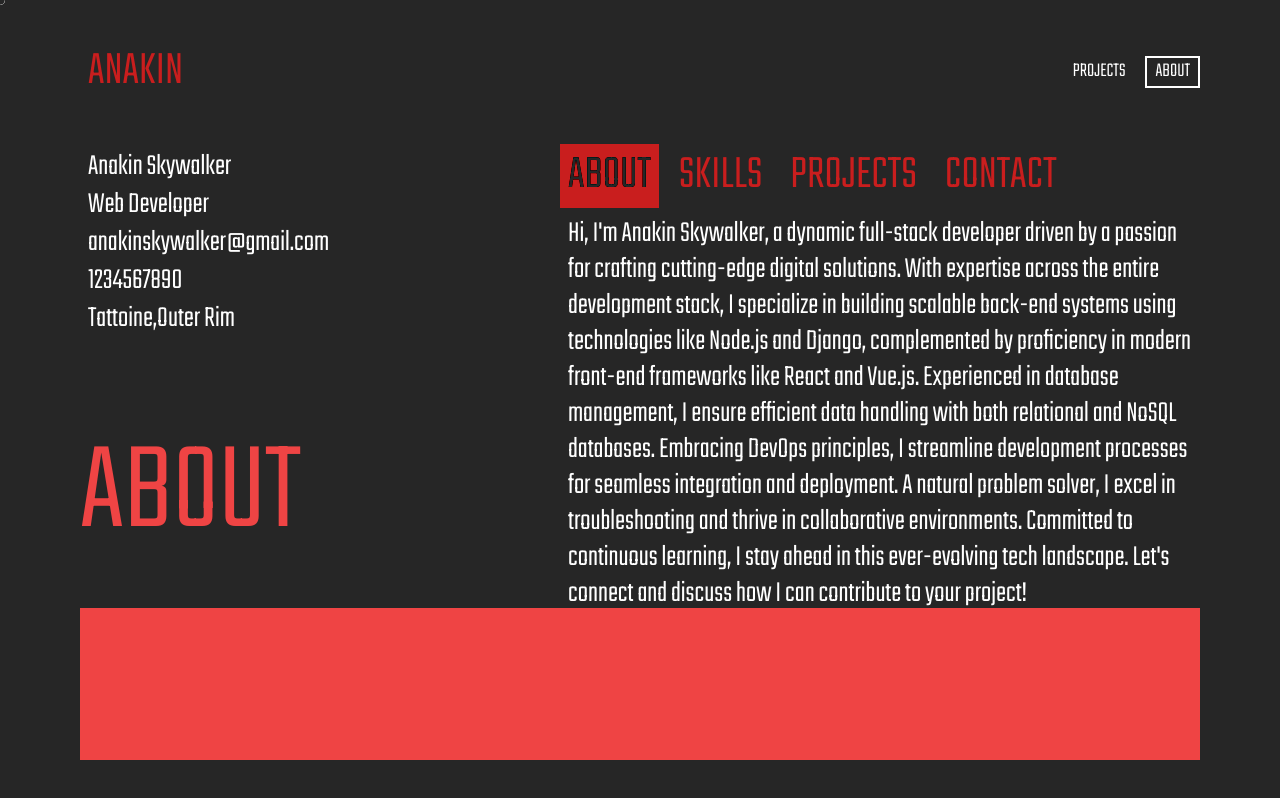
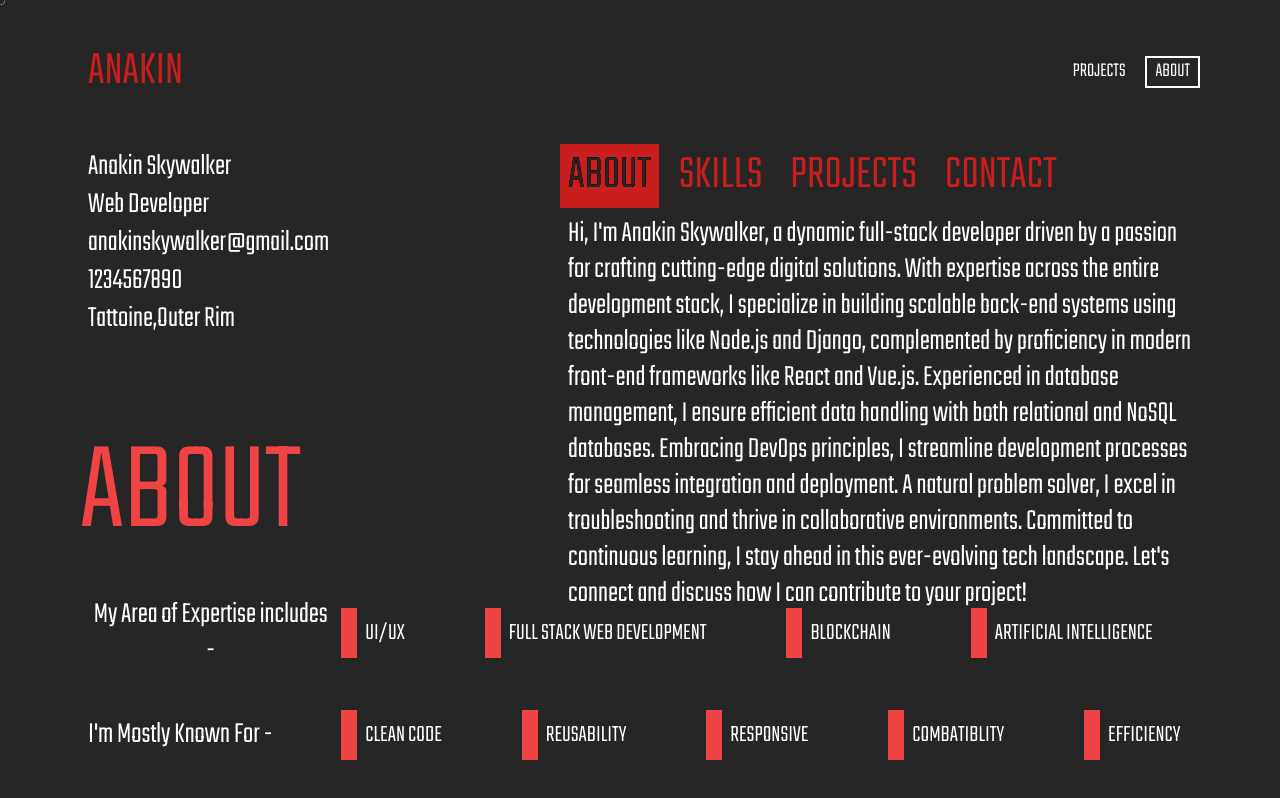
Before and after one commit to HrishikShaji/portfolio-three, a Next.js app: page / in a window 1280 px wide. Built offline with nearby package versions, Linux system fonts and the light colour scheme.

Commit message:
added skills desc

```diff
--- a/app/components/AboutDescSection.tsx
+++ b/app/components/AboutDescSection.tsx
@@ -2,6 +2,50 @@ interface AboutDescSectionProps {
   data: Record<string, any>;
 }
 
+const areas = [
+  "UI/UX",
+  "FULL STACK WEB DEVELOPMENT",
+  "BLOCKCHAIN",
+  "ARTIFICIAL INTELLIGENCE",
+];
+
+const features = [
+  "CLEAN CODE",
+  "REUSABILITY",
+  "RESPONSIVE",
+  "COMBATIBLITY",
+  "EFFICIENCY",
+];
+
 export const AboutDescSection: React.FC<AboutDescSectionProps> = ({ data }) => {
-  return <div className="w-full flex-grow  bg-red-500">{data.title}</div>;
+  return (
+    <div className="w-full flex-grow   flex flex-col justify-between items-start">
+      <div className="flex  justify-between w-full items-center">
+        <div className="h-[50px] w-[30%] text-center flex items-center px-2 text-3xl text-white">
+          {`My Area of Expertise includes    -`}
+        </div>
+        <div className="flex w-full gap-20">
+          {areas.map((item, i) => (
+            <div key={i} className="flex gap-2  items-center">
+              <div className="w-4 h-[50px] bg-red-500" />
+              <h1 className="text-2xl leading-tight">{item}</h1>
+            </div>
+          ))}
+        </div>
+      </div>
+      <div className="flex  items-center justify-between w-full">
+        <div className="h-[50px] w-[30%] text-center flex items-center px-2 text-3xl text-white">
+          {`I'm Mostly Known For    -`}
+        </div>
+        <div className="flex w-full gap-20">
+          {features.map((item, i) => (
+            <div key={i} className="flex gap-2  items-center">
+              <div className="w-4 h-[50px] bg-red-500" />
+              <h1 className="text-2xl leading-tight">{item}</h1>
+            </div>
+          ))}
+        </div>
+      </div>
+    </div>
+  );
 };
```
